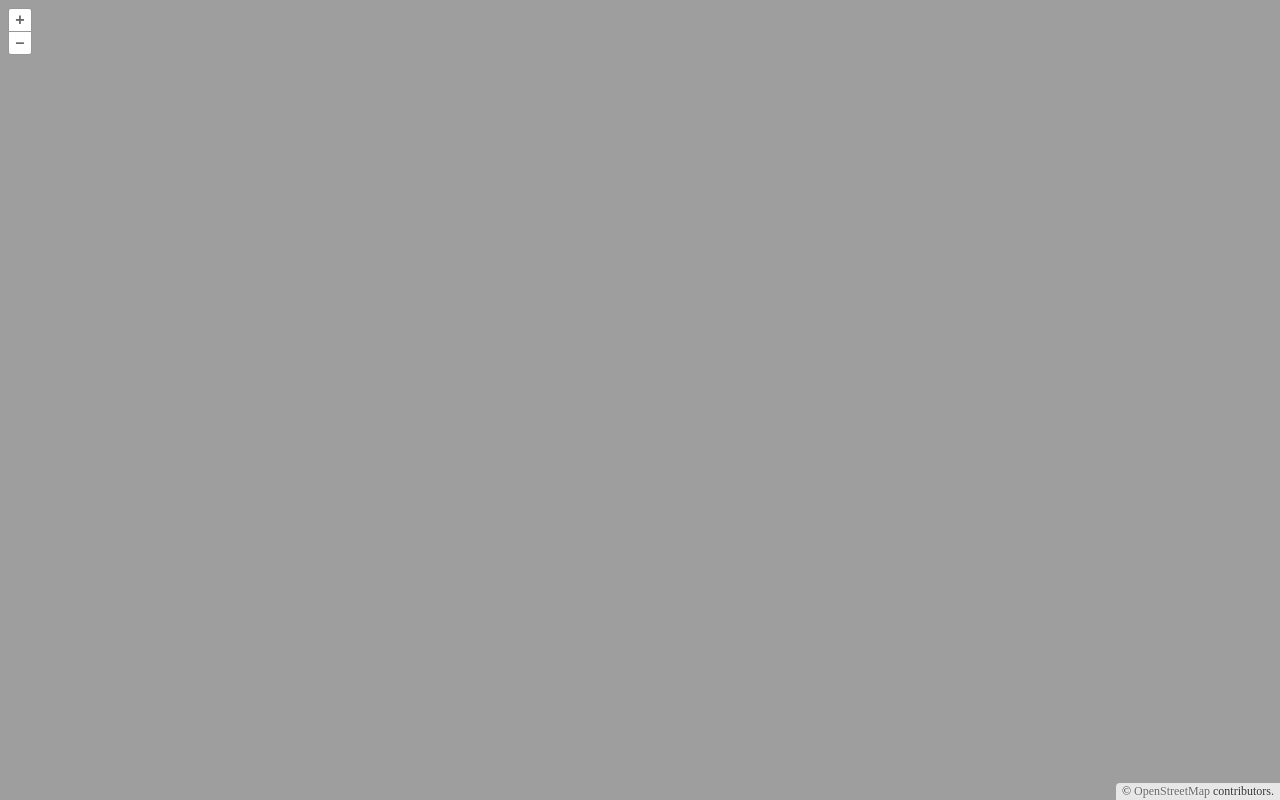
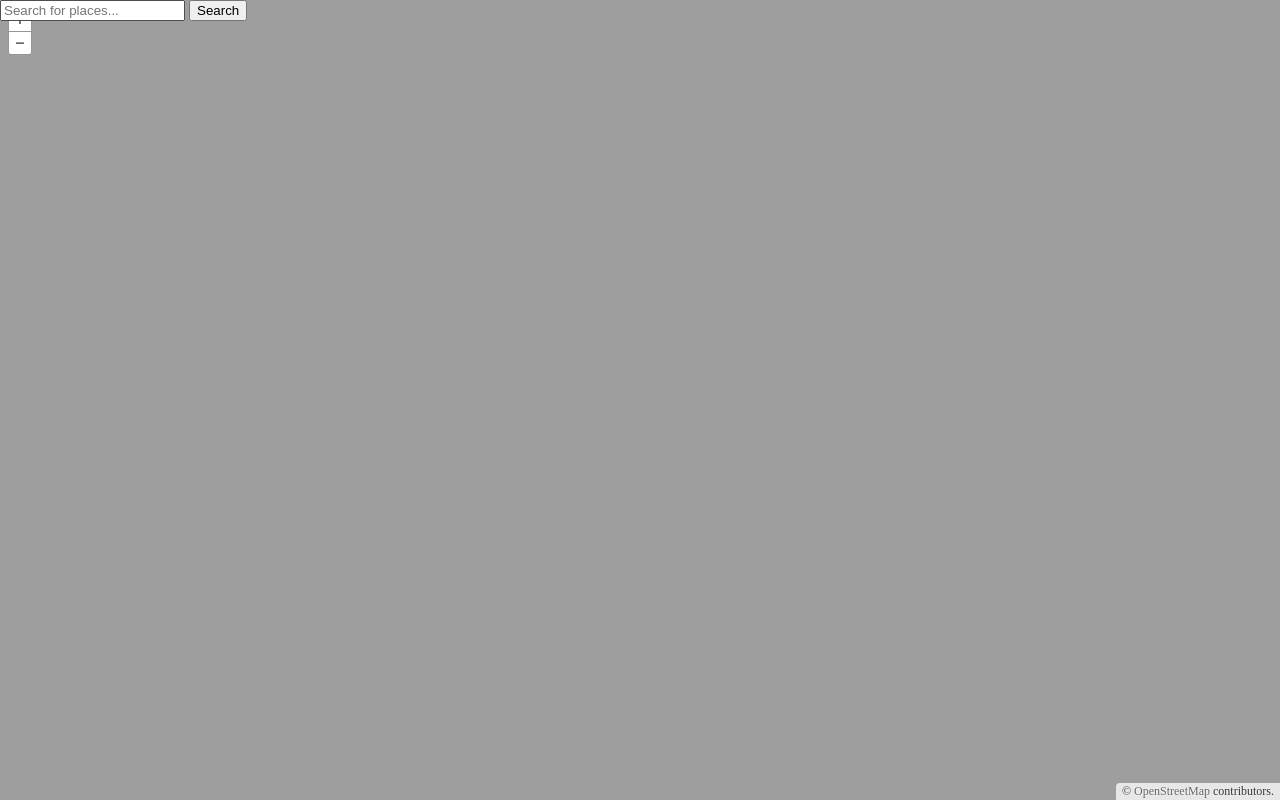
Before and after one commit to juanvictorqwerty/ol-react-native, a website built with Vite: page index.html in a window 1280 px wide. Built offline with nearby package versions, Linux system fonts and the light colour scheme.

Commit message:
adding a search functionality

```diff
--- a/index.html
+++ b/index.html
@@ -7,6 +7,11 @@
     <title>Using OpenLayers with Vite</title>
   </head>
   <body>
+    <div class="search-container">
+      <input type="text" id="search-input" placeholder="Search for places...">
+      <button id="search-button">Search</button>
+      <div id="search-results"></div>
+    </div>
     <div id="map"></div>
     <script type="module" src="./main.js"></script>
   </body>
--- a/style.css
+++ b/style.css
@@ -10,3 +10,8 @@ html, body {
   bottom: 0;
   width: 100%;
 }
+.search-container{
+  position: absolute;
+  z-index: 1000;
+
+}
--- a/vite.config.js
+++ b/vite.config.js
@@ -1,5 +1,8 @@
+import { viteSingleFile } from "vite-plugin-singlefile";
+
 export default {
   build: {
     sourcemap: true,
-  }
+  },
+  plugins :[viteSingleFile()],
 }
```
